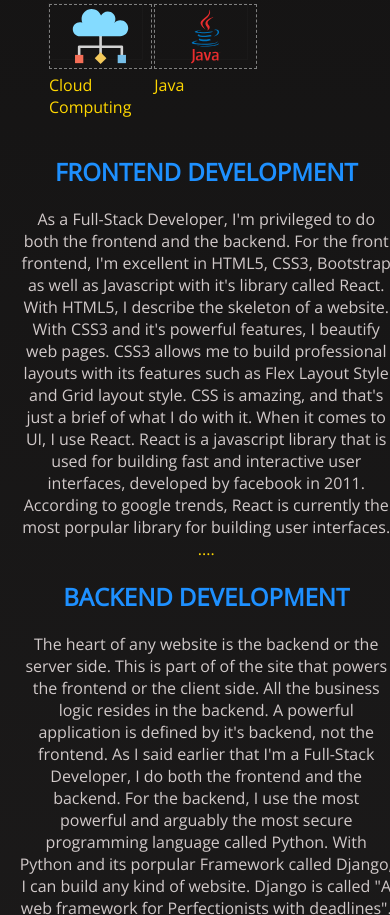
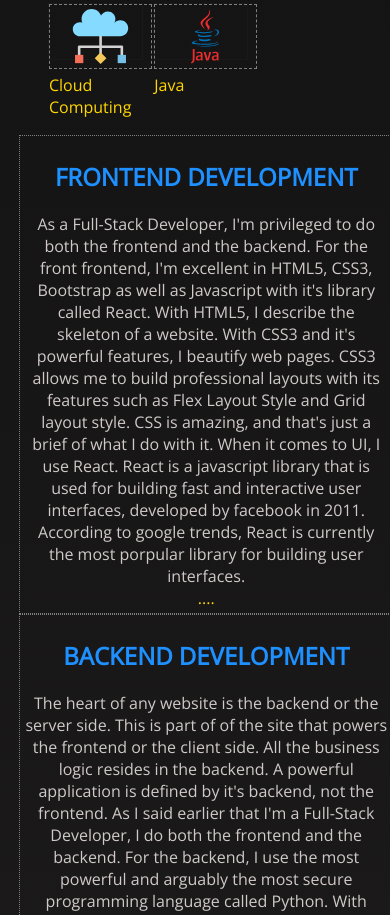
Before and after one commit to jacktembo/jacktembo, a plain HTML site: page index.html in a window 390 px wide. Shown: the part 3748-4663 px from the top of the page. Drawn offline with nearby package versions, Linux system fonts and the light colour scheme.

Commit message:
added borders in the aside text of skills section for mobile

```diff
--- a/css/mobile.css
+++ b/css/mobile.css
@@ -5,6 +5,11 @@
 
 
 /* skills section */
+    .skills-section .first, .skills-section .second {
+        padding: 1vw;
+        border: 1px dotted grey;
+    }
+
     .skills-section .front-text > h1 {
         text-decoration: underline;
         font-size: 180%;
@@ -133,6 +138,7 @@
     footer .quick-links,
     footer .services,
     footer .questions {
+        align-items: center;
         width: 100vw;
         margin-bottom: 5vw;
     }
--- a/css/styles.css
+++ b/css/styles.css
@@ -551,7 +551,6 @@ footer .questions {
   width: 20vw;
   display: flex;
   flex-direction: column;
-  align-items: center;
 }
 
 footer h1 {
```
